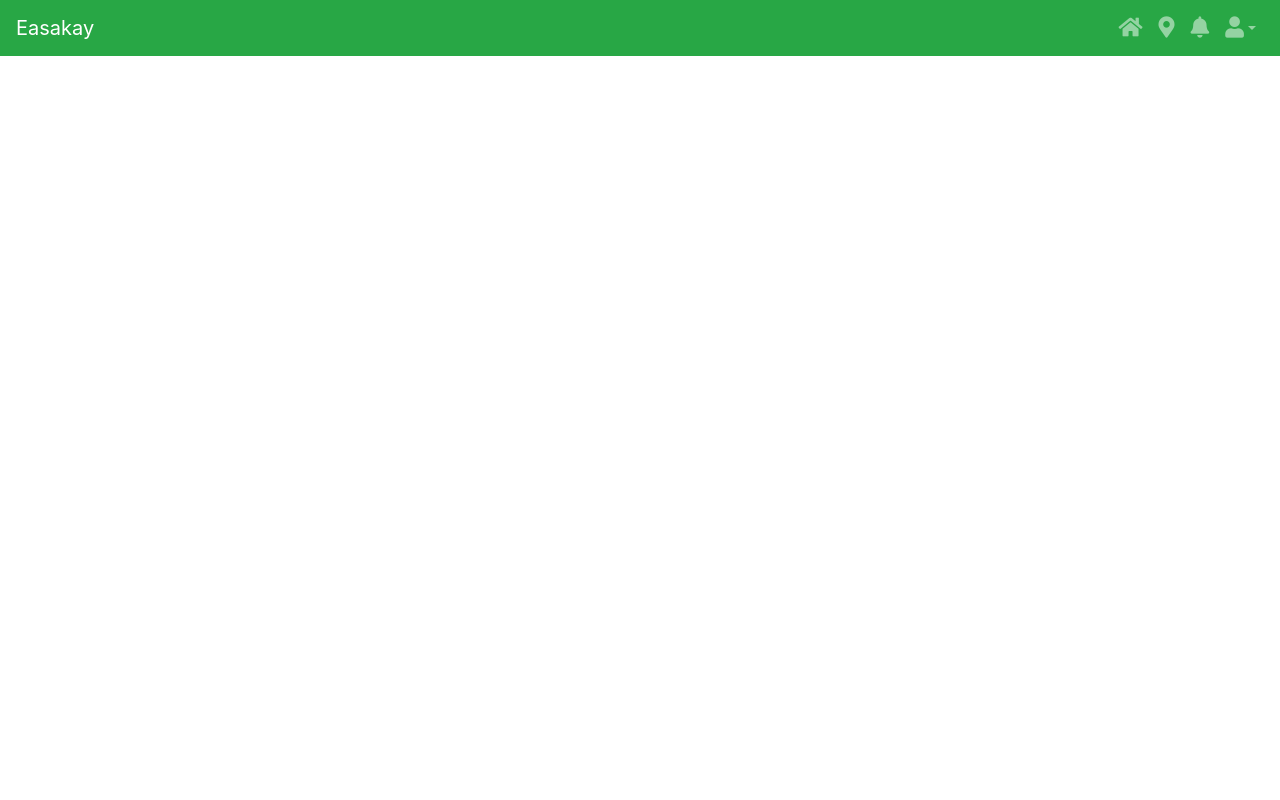
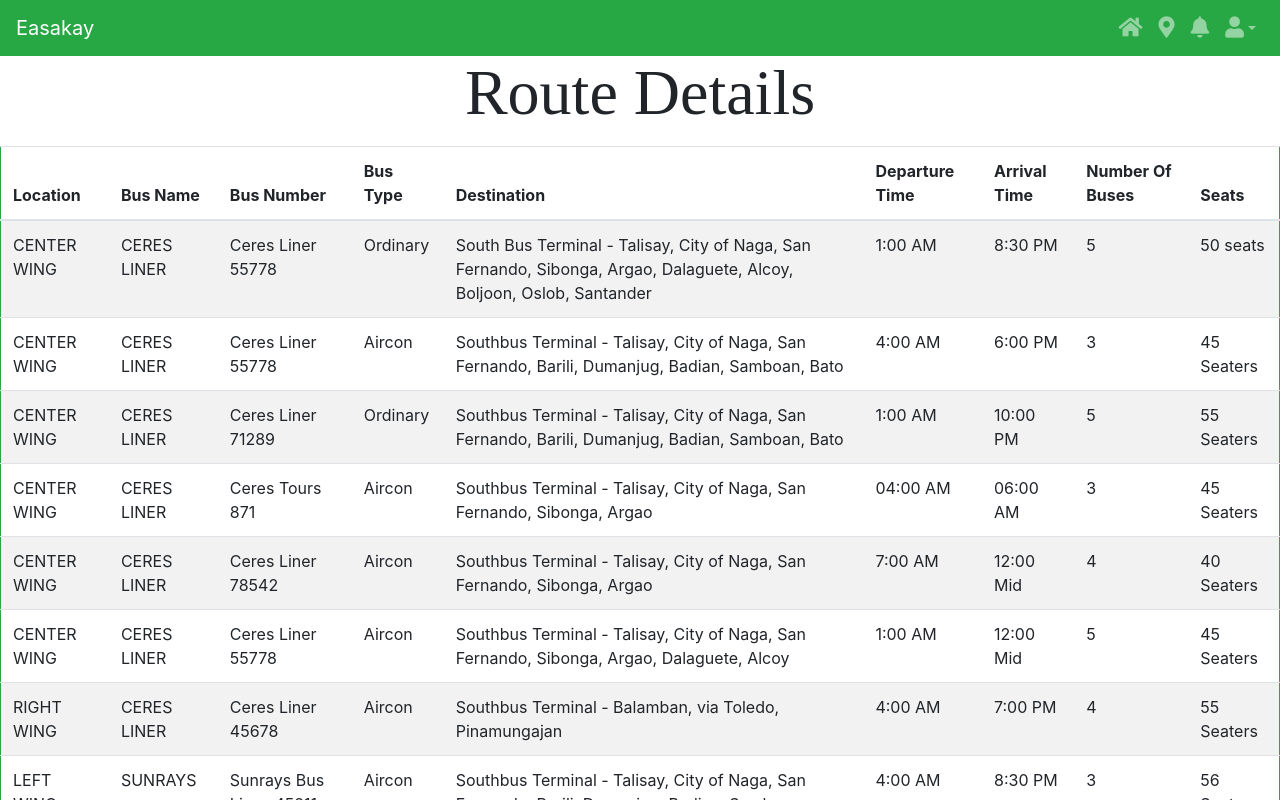
Before and after one commit to nanitkatipunan/Easakay, a Vue app: page /routerdetails in a window 1280 px wide. Shown: the top 800 px of the page. Built offline with nearby package versions, Linux system fonts and the light colour scheme; sample sign-in values are in the browser's storage; what vue-sidebar-menu would draw is missing.

Commit message:
Changing the dropdown and adding the button for number of passengers

```diff
--- a/src/App.vue
+++ b/src/App.vue
@@ -17,7 +17,8 @@
 </style>
 
 <script>
-import Header from 'components/frame/Header.vue'
+import Header from 'components/frame/Header.vue';
+import RouterDetails from 'modules/RouterDetails.vue'
 
 export default {
   name: 'app',
--- a/src/components/Modal.vue
+++ b/src/components/Modal.vue
@@ -1,55 +1,74 @@
 <template>
   <transition name="modal">
     <b-modal id="modal-xl" size="xl" title="Easakay" style="text-align: center">
-      <br />
+      <br>
       <b-img id="image" thumbnail fluid :src="bus.image" alt="Image 1"></b-img>
       <div class="bv-example-row" id="jumbo1" bg-variant="white" text-variant="black">
         <b-row>
           <div class="col-sm-2">
             <h2 style="font-size:150%;text-align:center">{{ bus.name }}</h2>
-            <hr />
+            <hr>
             <h5 style="text-align:center">{{ bus.departureTime}}</h5>
             <b-img id="image1" thumbnail fluid :src="bus.image1" alt="Image 1"></b-img>
             <h5 style="text-align:center">{{bus.arrivalTime}}</h5>
           </div>
           <div class="col-sm-7">
-            <br />
-            <br />
-            <br />
-            <br />
+            <br>
+            <br>
+            <br>
+            <br>
             <p>
               From: {{bus.busRoute.from}}
-              <br />
-              <br />
+              <br>
+              <br>
               Address: {{bus.busRoute.address}}
-              <br />
-              <br />
+              <br>
+              <br>
               To: {{bus.busRoute.to}}
             </p>
           </div>
           <div class="col-sm-2">
             <h5 class="text-center">{{ bus.availableSeats }} Seats</h5>
-            <hr />
+            <hr>
           </div>
         </b-row>
       </div>
 
-        <br>
+      <br>
       <div class="bv-example-row" id="jumbo1" bg-variant="white" text-variant="black">
         <b-row>
-        <div class="col-sm-2">
-          <b-dropdown id="dropdown-1" variant="outline-success" text="Passenger" class="m-md-2">
-            <b-dropdown-item>Adult</b-dropdown-item>
-            <b-dropdown-item>Senior Citizen</b-dropdown-item>
-            <b-dropdown-item>Student</b-dropdown-item>
-          </b-dropdown>
-        </div>
-        <div class="col-sm-8">
-          <p> {{ bus.fare }} </p>
-        </div>
-        <div class="col-sm-2">
-          <b-link @click="redirect('/RouterDetails')"> {{ bus.rlink }} </b-link>
-        </div>
+          <b-col sm="2">
+            <b-form-select
+              variant="outline-success"
+              aria-labelledby="dropdownMenuButton"
+              v-model="selectedItem"
+            >
+              <option value="Adult">Adult</option>
+              <option value="Senior Citizen">Senior Citizen</option>
+              <option value="Student">Student</option>
+              <div>
+                <strong>{{ selectedItem }}</strong>
+              </div>
+            </b-form-select>
+          </b-col>
+          <div class="col-sm-3">
+            <p>Number of Passengers</p>
+            <b-input-group>
+              <b-input-group-prepend>
+                <b-btn variant="outline-success" @click="decrement()">-</b-btn>
+              </b-input-group-prepend>
+              <b-form-input type="number" min="0.00" :value="num"></b-form-input>
+              <b-input-group-append>
+                <b-btn variant="outline-success" @click="increment()">+</b-btn>
+              </b-input-group-append>
+            </b-input-group>
+          </div>
+          <div class="col-sm-5">
+            <p>{{ bus.fare }}</p>
+          </div>
+          <div class="col-sm-2">
+            <router-link to="/RouterDetails">{{ bus.rlink }}</router-link>
+          </div>
         </b-row>
       </div>
     </b-modal>
@@ -59,9 +78,24 @@
 <script>
 export default {
   name: "Modal",
+  data() {
+    return {
+      num: 1
+    };
+  },
+  selectedItem: "",
   props: ["show", "bus"],
   methods: {
-
+    increment() {
+      this.num++;
+    },
+    decrement() {
+      if (this.num === 1) {
+        alert("Negative quantity not allowed");
+      } else {
+        this.num--;
+      }
+    }
   }
 };
 </script>
--- a/src/modules/Dashboard.vue
+++ b/src/modules/Dashboard.vue
@@ -79,14 +79,14 @@
           plateNumber: "45211",
           busType: "Aircon",
           company: "Sunrays Bus Lines",
-          departureTime: "05:00 PM",
-          arrivalTime: "07:30 PM",
+          departureTime: "04:00 AM",
+          arrivalTime: "08:30 PM",
           departureDate: currentDate,
           rlink: "Router Details",
           fare: "Estimated Fare Php 120.00 - Php 180.00",
           busRoute: {
             from: "Southbus Terminal",
-            to: "Santander Liloan Port",
+            to: "Samboan/Oslob",
             address: "Natalio B. Bacalso Avenue, Cebu City, 6000 Cebu"
           },
           dropdown: {
@@ -104,8 +104,8 @@
           plateNumber: "55778",
           busType: "Ordinary",
           company: "Ceres Liner",
-          departureTime: "05:00 PM",
-          arrivalTime: "07:30 PM",
+          departureTime: "01:00 AM",
+          arrivalTime: "08:30 PM",
           departureDate: currentDate,
           rlink: "Router Details",
           fare: "Estimated Fare Php 120.00 - Php 180.00",
@@ -114,18 +114,18 @@
             to: "Santander Liloan Port",
             address: "Natalio B. Bacalso Avenue, Cebu City, 6000 Cebu"
           },
-          availableSeats: 55
+          availableSeats: 50
         },
         {
           busId: 3,
           name: "Ceres",
           image: require("assets/ceresair.jpg"),
           image1: require('assets/iconbus.png'),
-          plateNumber: "99667",
+          plateNumber: "871",
           busType: "Aircon",
           company: "Ceres Liner",
-          departureTime: "05:00 AM",
-          arrivalTime: "12:00 PM",
+          departureTime: "04:00 AM",
+          arrivalTime: "06:00 AM",
           departureDate: currentDate,
           rlink: "Router Details",
           fare: "Estimated Fare Php 120.00 - Php 180.00",
@@ -134,7 +134,7 @@
             to: "Argao",
             address: "Natalio B. Bacalso Avenue, Cebu City, 6000 Cebu"
           },
-          availableSeats: 41
+          availableSeats: 45
         },
         {
           busId: 4,
@@ -142,19 +142,19 @@
           image: require("assets/ceres.jpg"),
           image1: require('assets/iconbus.png'),
           plateNumber: "71289",
-          busType: "Aircon",
+          busType: "Ordinary",
           company: "Ceres Liner",
-          departureTime: "03:00 PM",
-          arrivalTime: "10:30 PM",
+          departureTime: "01:00 AM",
+          arrivalTime: "10:00 PM",
           departureDate: currentDate,
           rlink: "Router Details",
           fare: "Estimated Fare Php 120.00 - Php 180.00",
           busRoute: {
             from: "Southbus Terminal",
-            to: "Moalboal via Carcar",
+            to: "Bato via Barili via Moalboal via Carcar",
             address: "Natalio B. Bacalso Avenue, Cebu City, 6000 Cebu"
           },
-          availableSeats: 45
+          availableSeats: 55
         },
         {
           busId: 5,
@@ -164,17 +164,17 @@
           plateNumber: "78542",
           busType: "Aircon",
           company: "Ceres Liner",
-          departureTime:"04:00 PM",
-          arrivalTime:"11:30 PM",
+          departureTime:"07:00 PM",
+          arrivalTime:"12:00 Mid",
           departureDate: currentDate,
           rlink: "Router Details",
           fare: "Estimated Fare Php 120.00 - Php 180.00",
           busRoute: {
             from: "Southbus Terminal",
-            to: "Bato via Barili",
+            to: "Argao",
             address: "Natalio B. Bacalso Avenue, Cebu City, 6000 Cebu"
           },
-          availableSeats:45
+          availableSeats:40
         },
         {
           busId: 6,
@@ -184,8 +184,8 @@
           plateNumber: "58976",
           busType: "Aircon",
           company: "Sunrays Bus Lines",
-          departureTime: "09:00 AM",
-          arrivalTime: "04:30 PM",
+          departureTime: "04:00 AM",
+          arrivalTime: "08:30 PM",
           departureDate: currentDate,
           rlink: "Router Details",
           fare: "Estimated Fare Php 120.00 - Php 180.00",
@@ -194,7 +194,7 @@
             to: "Santander Liloan Port",
             address: "Natalio B. Bacalso Avenue, Cebu City, 6000 Cebu"
           },
-          availableSeats: 39
+          availableSeats: 56
         },
         {
           busId: 7,
@@ -214,7 +214,7 @@
             to: "Bato via Oslob",
             address: "Natalio B. Bacalso Avenue, Cebu City, 6000 Cebu"
           },
-          availableSeats:41
+          availableSeats:45
         },
         {
           busId: 8,
--- a/src/modules/RouterDetails.vue
+++ b/src/modules/RouterDetails.vue
@@ -0,0 +1,138 @@
+<template>
+  <div>
+      <p style="text-align: center; font: 400% bold times;"> Route Details </p>
+    <b-table class="border border-success" striped hover :items="items" ></b-table>
+  </div>
+</template>
+
+<script>
+export default {
+  data() {
+    return {
+      items: [
+        {
+          Location: "CENTER WING",
+          BusName: "CERES LINER",
+          BusNumber: "Ceres Liner 55778",
+          BusType: "Ordinary",
+          Destination: "South Bus Terminal - Talisay, City of Naga, San Fernando, Sibonga, Argao, Dalaguete, Alcoy, Boljoon, Oslob, Santander",
+          DepartureTime: "1:00 AM",
+          ArrivalTime: "8:30 PM",
+          NumberOfBuses: '5',
+          Seats: "50 seats"
+        },
+        {
+          Location: "CENTER WING",
+          BusName: "CERES LINER",
+          BusNumber: "Ceres Liner 55778",
+          BusType: "Aircon",
+          Destination: "Southbus Terminal - Talisay, City of Naga, San Fernando, Barili, Dumanjug, Badian, Samboan, Bato",
+          DepartureTime: "4:00 AM",
+          ArrivalTime: "6:00 PM",
+          NumberOfBuses: '3',
+          Seats: "45 Seaters"
+        },
+        {
+          Location: "CENTER WING",
+          BusName: "CERES LINER",
+          BusNumber: "Ceres Liner 71289",
+          BusType: "Ordinary",
+          Destination: "Southbus Terminal - Talisay, City of Naga, San Fernando, Barili, Dumanjug, Badian, Samboan, Bato",
+          DepartureTime: "1:00 AM",
+          ArrivalTime: "10:00 PM",
+          NumberOfBuses: '5',
+          Seats: "55 Seaters"
+        },
+        {
+          Location: "CENTER WING",
+          BusName: "CERES LINER",
+          BusNumber: "Ceres Tours 871",
+          BusType: "Aircon",
+          Destination: "Southbus Terminal - Talisay, City of Naga, San Fernando, Sibonga, Argao",
+          DepartureTime: "04:00 AM",
+          ArrivalTime: "06:00 AM",
+          NumberOfBuses: '3',
+          Seats: "45 Seaters"
+        },
+        {
+          Location: "CENTER WING",
+          BusName: "CERES LINER",
+          BusNumber: "Ceres Liner 78542",
+          BusType: "Aircon",
+          Destination: "Southbus Terminal - Talisay, City of Naga, San Fernando, Sibonga, Argao",
+          DepartureTime: "7:00 AM",
+          ArrivalTime: "12:00 Mid",
+          NumberOfBuses: '4',
+          Seats: "40 Seaters"
+        },
+        {
+          Location: "CENTER WING",
+          BusName: "CERES LINER",
+          BusNumber: "Ceres Liner 55778",
+          BusType: "Aircon",
+          Destination: "Southbus Terminal - Talisay, City of Naga, San Fernando, Sibonga, Argao, Dalaguete, Alcoy ",
+          DepartureTime: "1:00 AM",
+          ArrivalTime: "12:00 Mid",
+          NumberOfBuses: '5',
+          Seats: "45 Seaters"
+        },
+        {
+          Location: "RIGHT WING",
+          BusName: "CERES LINER",
+          BusType: "Aircon",
+          BusNumber: "Ceres Liner 45678",
+          Destination: "Southbus Terminal - Balamban, via Toledo, Pinamungajan",
+          DepartureTime: "4:00 AM",
+          ArrivalTime: "7:00 PM",
+          NumberOfBuses: '4',
+          Seats: "55 Seaters"
+        },
+        {
+          Location: "LEFT WING",
+          BusName: "SUNRAYS",
+          BusNumber: "Sunrays Bus Lines 45211",
+          BusType: "Aircon",
+          Destination: "Southbus Terminal - Talisay, City of Naga, San Fernando, Barili, Dumanjug, Badian, Samboan",
+          DepartureTime: "4:00 AM",
+          ArrivalTime: "8:30 PM",
+          NumberOfBuses: '3',
+          Seats: "56 Seaters"
+        },
+        {
+          Location: "LEFT WING",
+          BusName: "SUNRAYS",
+          BusNumber: "Sunrays Bus Lines 58976",
+          BusType: "Aircon",
+          Destination: "Southbus Terminal - Talisay, City of Naga, San Fernando, Sibonga, Argao, Dalaguete, Alcoy, Boljoon, Oslob, Santander",
+          DepartureTime: "4:00 AM",
+          ArrivalTime: "8:30 PM",
+          NumberOfBuses: '6',
+          Seats: "56 Seaters"
+        },
+        {
+          Location: "LEFT WING",
+          BusName: "SUNRAYS",
+          BusNumber: "Sunrays Bus Lines 80123",
+          BusType: "Aircon",
+          Destination: "Southbus Terminal - Talisay, City of Naga, San Fernando, Sibonga, Argao, Dalaguete, Alcoy",
+          DepartureTime: "07:00 AM",
+          ArrivalTime: "10:30 AM",
+          NumberOfBuses: '4',
+          Seats: "55 Seaters"
+        },
+        {
+          Location: "LEFT WING",
+          BusName: "SUNRAYS",
+          BusNumber: "Sunrays Bus Lines 78542",
+          BusType: "Ordinary",
+          Destination: "Southbus Terminal - Talisay, City of Naga, San Fernando, Sibonga, Argao, Dalaguete, Alcoy, Boljoon, Oslob, Santander",
+          DepartureTime: "01:00 PM",
+          ArrivalTime: "08:30 AM",
+          NumberOfBuses: '3',
+          Seats: "39 Seaters"
+        }
+      ]
+    };
+  }
+};
+</script>
```
Also changed, not shown: src/main.js (+0 -15 lines), src/router.js (+7 -0 lines), 1 other file (tests, documents, lock files or other folders).
